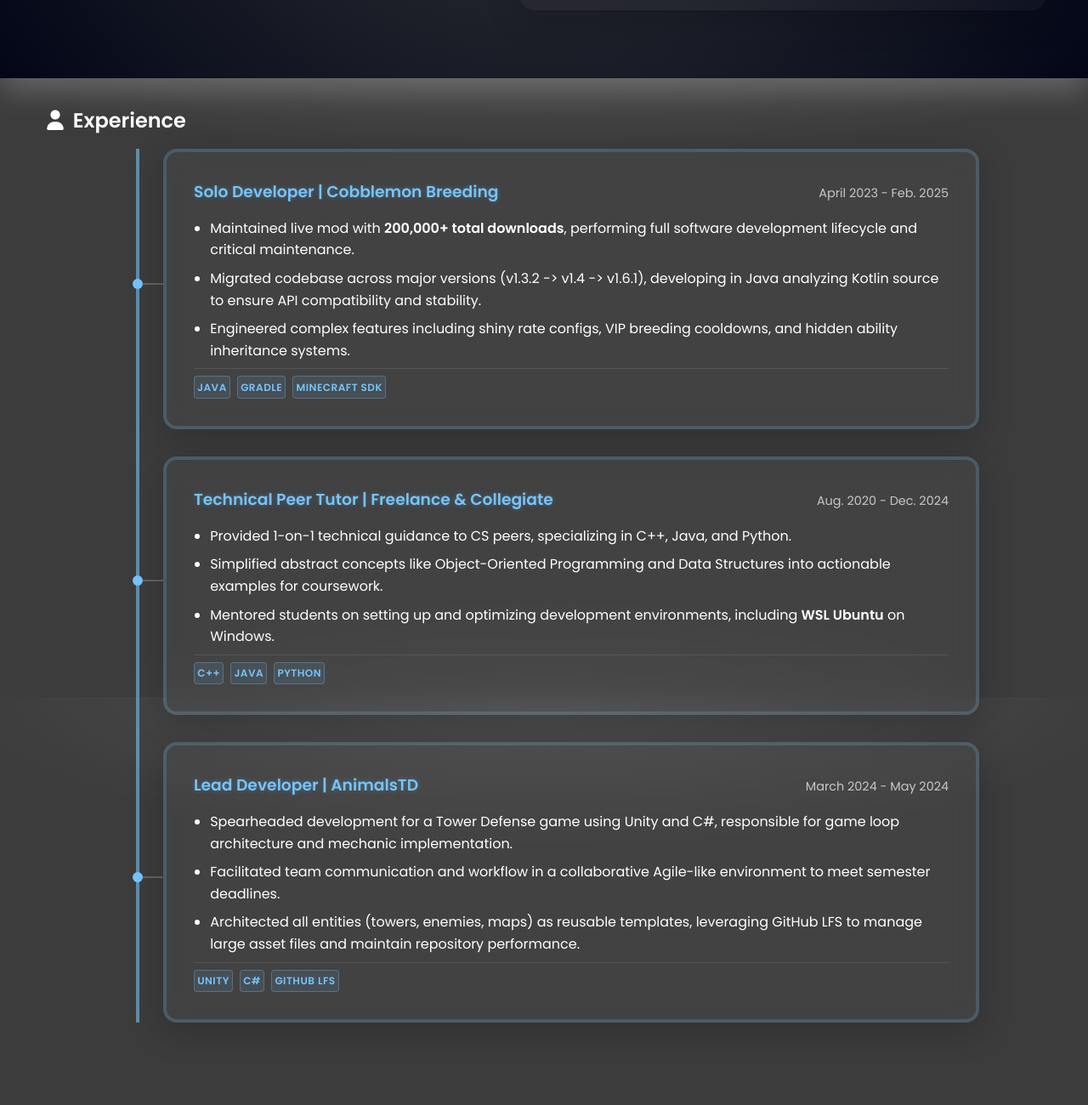
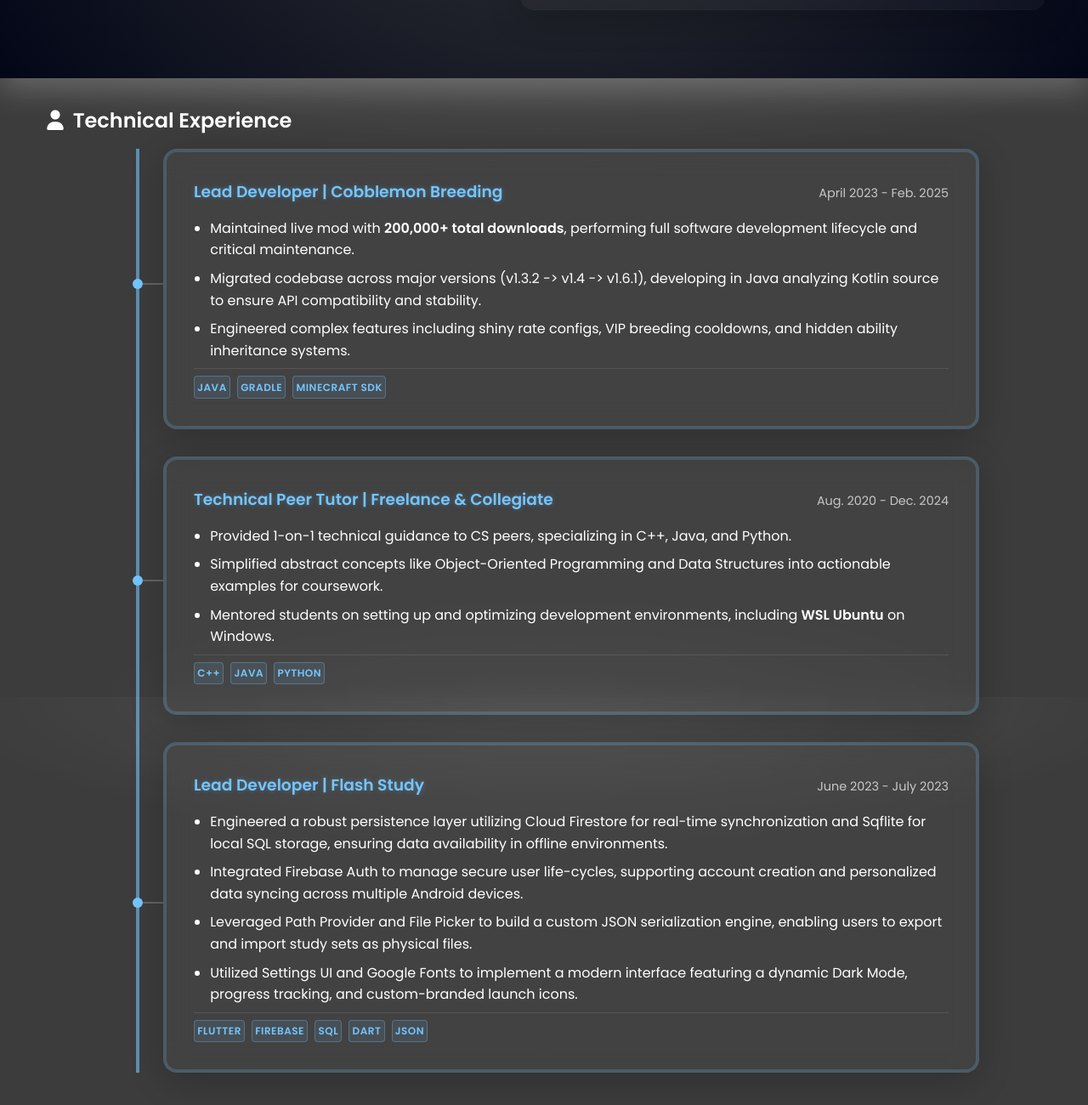
Before and after one commit to ThomasQTruong/ThomasQTruong, a website: page index.html in a window 1280 px wide. Shown: the part 780-2080 px from the top of the page at 85% size. Drawn offline with Linux system fonts and the light colour scheme.

Commit message:
refactor(experience): replace AnimalsTD with Flash Study to highlight full-stack mobile skills

```diff
--- a/index.html
+++ b/index.html
@@ -128,16 +128,16 @@
 
       <!-- Section 2: Experience. -->
       <section id="experience" class="experience">
-        <h1>
+        <h1 class="section-title">
           <i class="fa-solid fa-user" aria-hidden="true"></i>
-          <span>Experience</span>
+          <span><span class="mobile-hidden">Technical </span>Experience</span>
         </h1>
         <div class="timeline-container">
           <div class="timeline-item">
             <div class="timeline-dot"></div>
             <div class="timeline-card content-card">
               <div class="timeline-card-header">
-                <h3>Solo Developer | Cobblemon Breeding</h3>
+                <h3>Lead Developer | Cobblemon Breeding</h3>
                 <span class="timeline-card-date">April 2023 - Feb. 2025</span>
               </div>
               <ul>
@@ -156,6 +156,7 @@
               </div>
             </div>
           </div>
+
           <div class="timeline-item">
             <div class="timeline-dot"></div>
             <div class="timeline-card content-card">
@@ -183,22 +184,26 @@
             <div class="timeline-dot"></div>
             <div class="timeline-card content-card">
               <div class="timeline-card-header">
-                <h3>Lead Developer | AnimalsTD</h3>
-                <span class="timeline-card-date">March 2024 - May 2024</span>
+                <h3>Lead Developer | Flash Study</h3>
+                <span class="timeline-card-date">June 2023 - July 2023</span>
               </div>
               <ul>
-                <li>Spearheaded development for a Tower Defense game using Unity and C#, responsible
-                  for game loop architecture and mechanic implementation.</li>
-                <li>Facilitated team communication and workflow in a collaborative Agile-like
-                  environment to meet semester deadlines.</li>
-                <li>Architected all entities (towers, enemies, maps) as reusable templates,
-                  leveraging GitHub LFS to manage large asset files and maintain repository
-                  performance.</li>
+                <li>Engineered a robust persistence layer utilizing Cloud Firestore for real-time
+                  synchronization and Sqflite for local SQL storage, ensuring data availability in
+                  offline environments.</li>
+                <li>Integrated Firebase Auth to manage secure user life-cycles, supporting account
+                  creation and personalized data syncing across multiple Android devices.</li>
+                <li>Leveraged Path Provider and File Picker to build a custom JSON serialization
+                  engine, enabling users to export and import study sets as physical files.</li>
+                <li>Utilized Settings UI and Google Fonts to implement a modern interface featuring
+                  a dynamic Dark Mode, progress tracking, and custom-branded launch icons.</li>
               </ul>
               <div class="tag-container">
-                <span class="tag">Unity</span>
-                <span class="tag">C#</span>
-                <span class="tag">GitHub LFS</span>
+                <span class="tag">Flutter</span>
+                <span class="tag">Firebase</span>
+                <span class="tag">SQL</span>
+                <span class="tag">Dart</span>
+                <span class="tag">JSON</span>
               </div>
             </div>
           </div>
--- a/styles/style.css
+++ b/styles/style.css
@@ -606,6 +606,10 @@ body.light-mode .nav-divider {
   height: max-content;
 }
 
+.mobile-hidden {
+  display: none;
+}
+
 /* Vertical timeline line. */
 .timeline-container::before {
   content: "";
@@ -917,6 +921,10 @@ body.light-mode .nav-divider {
   .content-card.timeline-card {
     min-width: 26em;
   }
+
+  .mobile-hidden {
+    display: inline;
+  }
 }
 
 /* Format: Desktops. */
```
